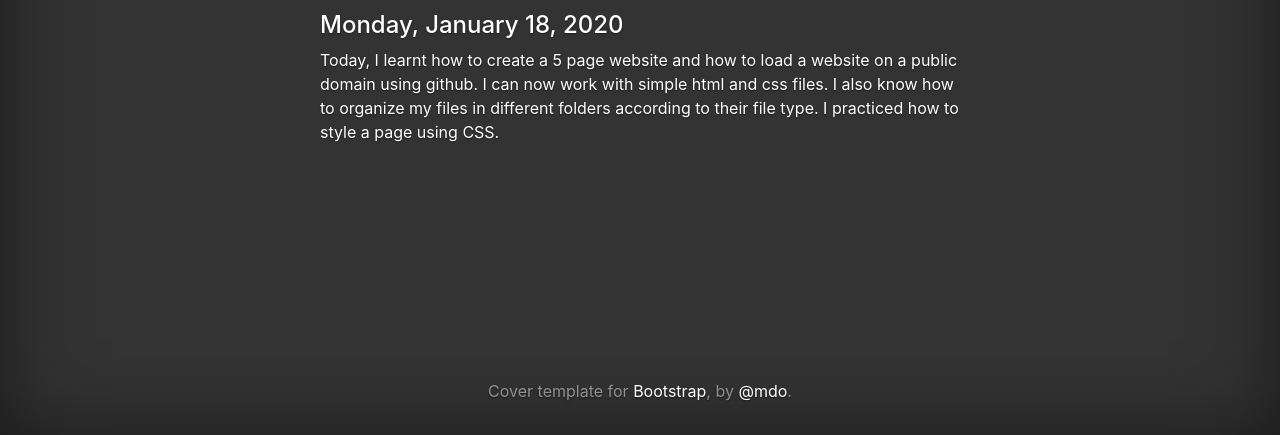
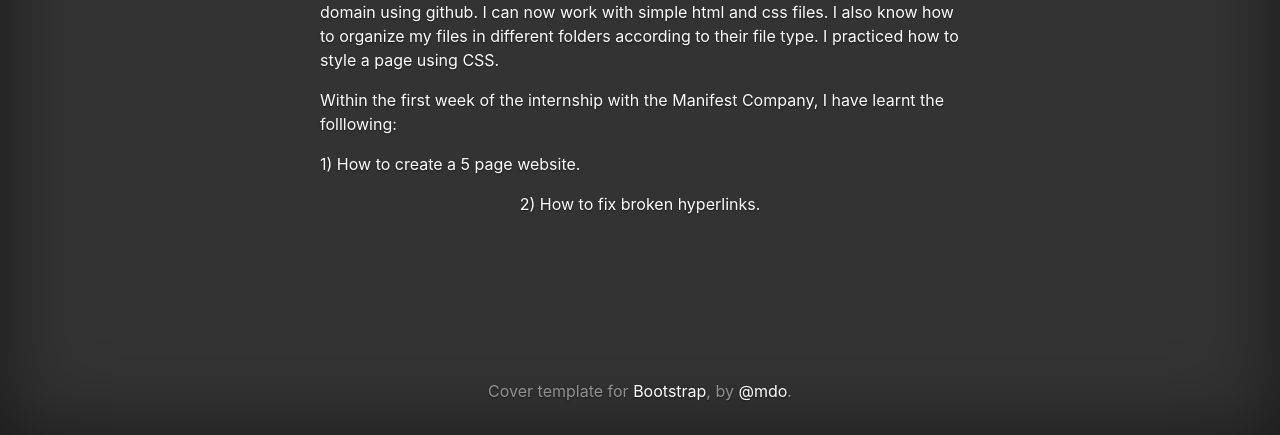
Before and after one commit to Dahrahcme/MyProfile, a plain HTML site: page pages/diary.html in a window 1280 px wide. Shown: the part 365-800 px from the top of the page. Drawn offline with nearby package versions, Linux system fonts and the light colour scheme.

Commit message:
Updated README.md

```diff
--- a/pages/diary.html
+++ b/pages/diary.html
@@ -55,6 +55,13 @@ h1 {
 			I practiced how to style a page using CSS.
             </p>
 
+            <p style="text-align:left;"> Within the first week of the internship with the Manifest Company, I have learnt the folllowing:
+			</p>
+
+			<p style="text-align:left;"> 1) How to create a 5 page website.
+			</p>
+
+			<p style="text-align:left:"> 2) How to fix broken hyperlinks.</p>
 
 
 
```
Also changed, not shown: 1 other file.
